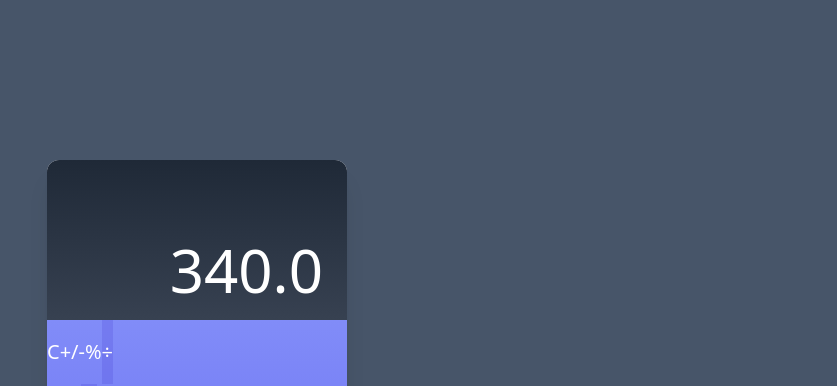
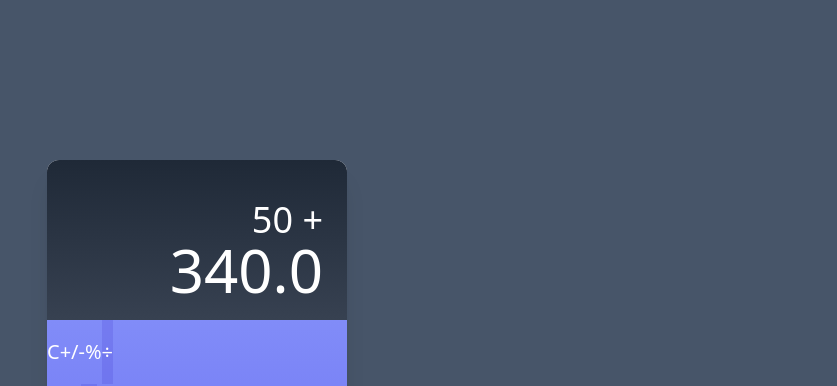
Before and after one commit to Angular-Course-Sergio/zonelessCalculator, an Angular app: page /calculator in a window 1280 px wide. Shown: the top 386 px of the page, without its empty margins (443-1280 px from the left). Built offline with nearby package versions, Linux system fonts and the light colour scheme.

Commit message:
Espacio para cálculos previos

```diff
--- a/src/app/calculator/components/calculator/calculator.component.html
+++ b/src/app/calculator/components/calculator/calculator.component.html
@@ -2,7 +2,11 @@
   class="w-screen h-40 bg-gradient-to-b from-gray-800 to-gray-700 flex items-end text-right"
   style="max-width: 300px"
 >
-  <div class="w-full py-5 px-6 text-6xl text-white font-thin">340.0</div>
+  <div class="w-full py-5 px-6 text-6xl text-white font-thin">
+    <span class="text-4xl">50 +</span>
+    <br />
+    <span>340.0</span>
+  </div>
 </div>
 
 <div class="w-full bg-gradient-to-b from-indigo-400 to-indigo-500">
```
